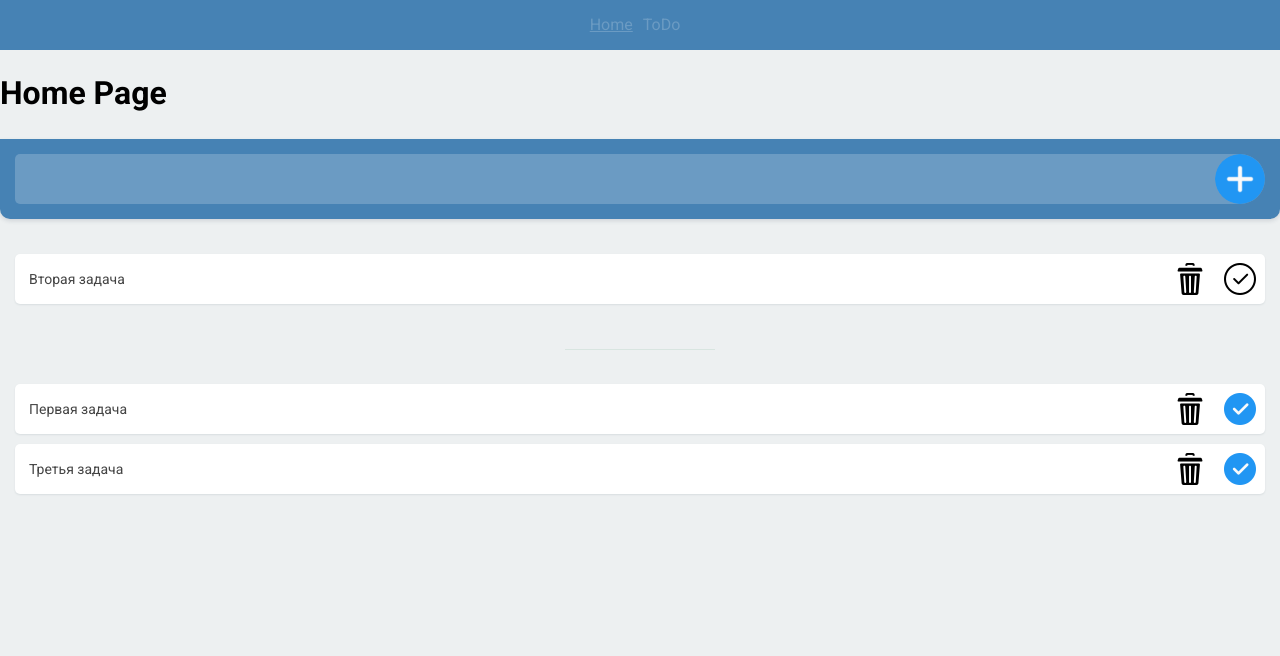
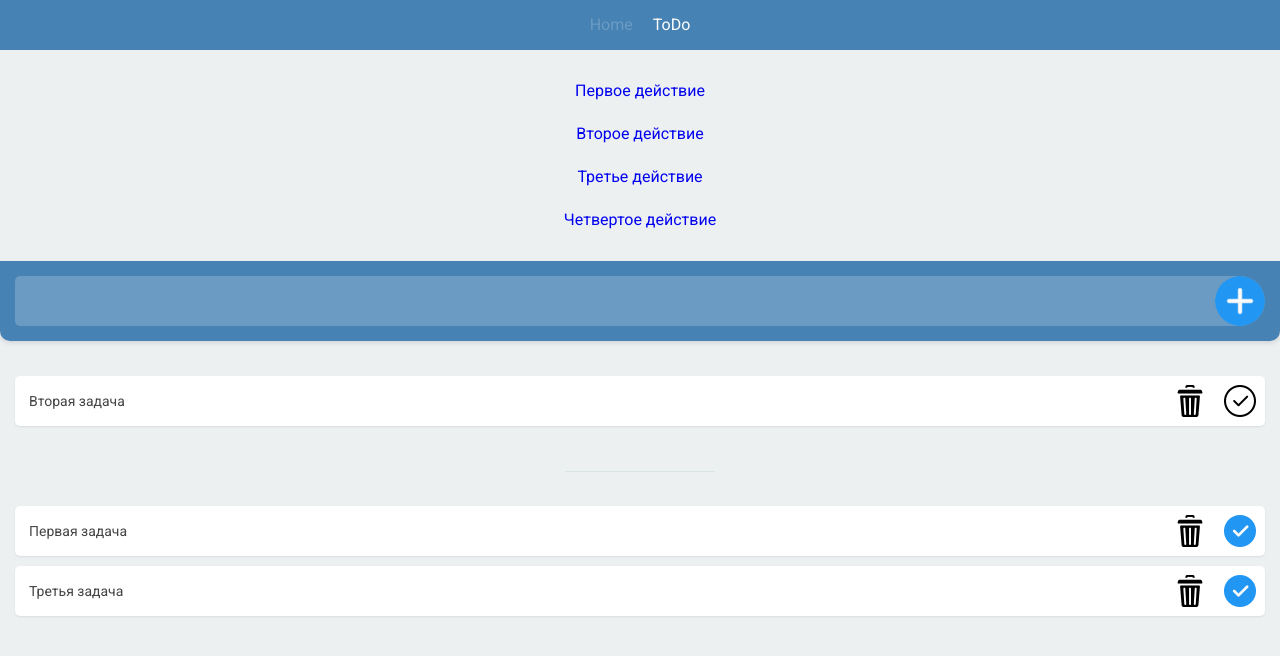
Before and after one commit to ruuuu/ToDolist_React, a React (Create React App) app: page / in a window 1280 px wide. Shown: the top 656 px of the page. Built offline with nearby package versions, Linux system fonts and the light colour scheme.

Commit message:
Add files via upload

```diff
--- a/src/assets/scss/style.scss
+++ b/src/assets/scss/style.scss
@@ -10,3 +10,10 @@
     line-height: 1.429;
     color: black;
 }
+
+.container {
+    display: flex;
+    flex-direction: column;
+    align-items: center;
+    padding: 20px;
+}
--- a/src/components/Header/Header.tsx
+++ b/src/components/Header/Header.tsx
@@ -4,12 +4,17 @@
 
 export const Header = () => {
 
+
+  const getActiveClass = ({ isActive } : { isActive : boolean }) : string => {
+    return isActive  ? `${classes.active} ${classes.link}` : classes.link
+  }
+
   return (
     <header className={classes.header}>
         <div className={classes.container}>
                                       {/* {`${classes.link} ${classes.active}`} */}
-            <NavLink to="/" className={({ isActive }) => isActive  ? classes.active : ''} > Home </NavLink>
-            <NavLink to="/todo" className={`${classes.link} ${classes.active}`} > ToDo </NavLink>
+            <NavLink to="/" className={getActiveClass}> Home </NavLink>
+            <NavLink to="/todo" className={getActiveClass}> ToDo </NavLink>
         </div>
     </header>
   )
--- /dev/null
+++ b/src/components/ListItem/ListItem.module.scss
@@ -0,0 +1,4 @@
+.link {
+  text-decoration: none;
+  padding: 10px;
+}
--- /dev/null
+++ b/src/components/ListItem/ListItem.tsx
@@ -0,0 +1,14 @@
+import { ToDo } from "../../models/todo-item"
+import classes from './ListItem.module.scss'
+
+
+
+// или декструтукрировать объект props, те ({ todo } : {todo: ToDo})
+export const ListItem = (props: {todo: ToDo}) => {
+
+  return (
+    <>
+      <a className={classes.link}  href={`/list/${props.todo.id}`}> {props.todo.text} </a>
+    </>
+  )
+}
--- a/src/index.tsx
+++ b/src/index.tsx
@@ -6,6 +6,32 @@
 import { ToDoListPage } from './pages/ToDoListPage';
 import { HomePage } from './pages/HomePage';
 import { Header } from './components/Header/Header';
+import { ToDo } from './models/todo-item';
+
+
+const todos: ToDo[] = [
+
+  {
+    id: 0,
+    text: 'Первое действие',
+    isDone: false
+  },
+  {
+    id: 1,
+    text: 'Второе действие',
+    isDone: true
+  },
+  {
+    id: 2,
+    text: 'Третье действие',
+    isDone: false
+  },
+  {
+    id: 3,
+    text: 'Четвертое действие',
+    isDone: true
+  }
+]
 
 
 
@@ -21,7 +47,7 @@
     <BrowserRouter>
     <Header />
       <Routes>
-        <Route path="/" element={<HomePage />} />
+        <Route path="/" element={<HomePage todos={todos}  />} />
         <Route path="/todo" element={<ToDoListPage />} />
       </Routes>
     </BrowserRouter>
--- a/src/pages/HomePage.tsx
+++ b/src/pages/HomePage.tsx
@@ -1,8 +1,20 @@
+import { ToDo } from "../models/todo-item"
+import { ListItem } from "../components/ListItem/ListItem"
 
 
-export const HomePage = () => {
+export const HomePage = (props: { todos: ToDo [] }) => {
 
   return (
-    <h1>Home Page</h1>
+    // React Fragment
+    <div className="container">
+      {
+        props.todos.map((item: ToDo) => {
+          return (
+            <ListItem  todo={item}  key={item.id} />
+          )
+        })
+
+      }
+    </div>
   )
 }
--- a/src/pages/ToDoListPage.tsx
+++ b/src/pages/ToDoListPage.tsx
@@ -1,6 +1,5 @@
 import { useState } from 'react'
 import { Form } from "../components/Form/Form"
-import { Header } from "../components/Header/Header"
 import { ToDoList } from "../components/ToDoList/ToDoList"
 import { ToDo } from "../models/todo-item"
 
@@ -73,6 +72,5 @@
 
       <ToDoList todos = {todos}  updateToDo={updateToDo}  deleteToDo={deleteToDo} />
     </>
-
   )
 }
```
